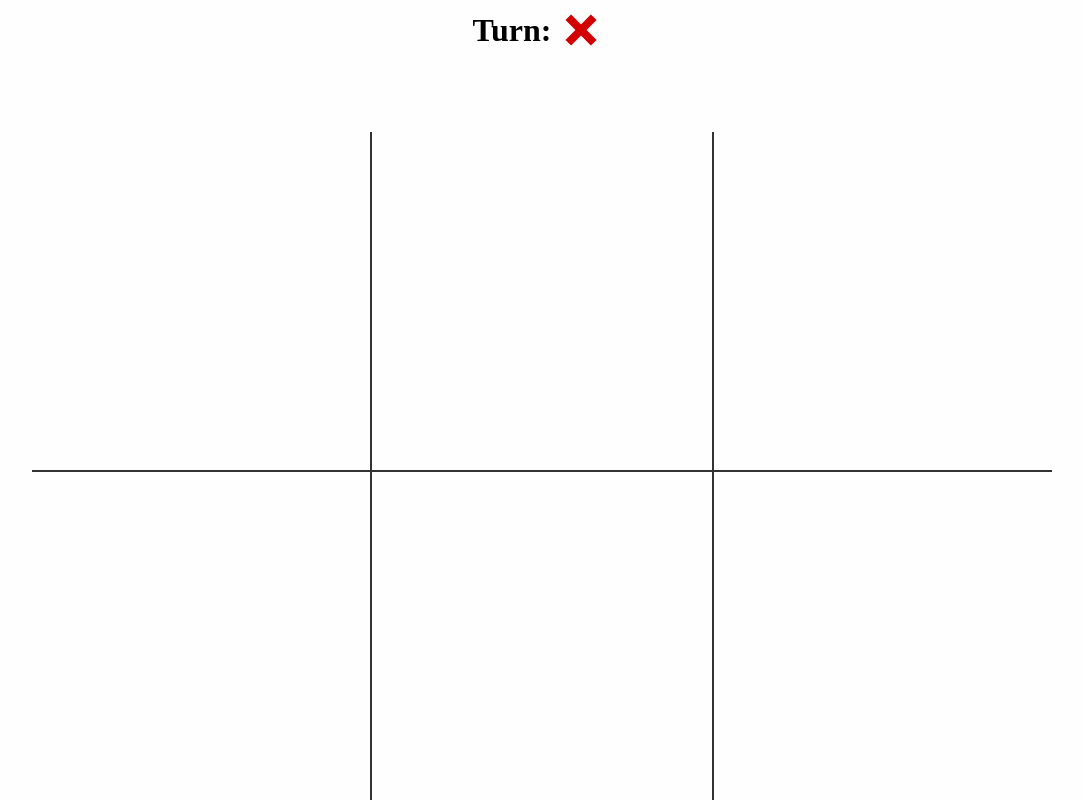
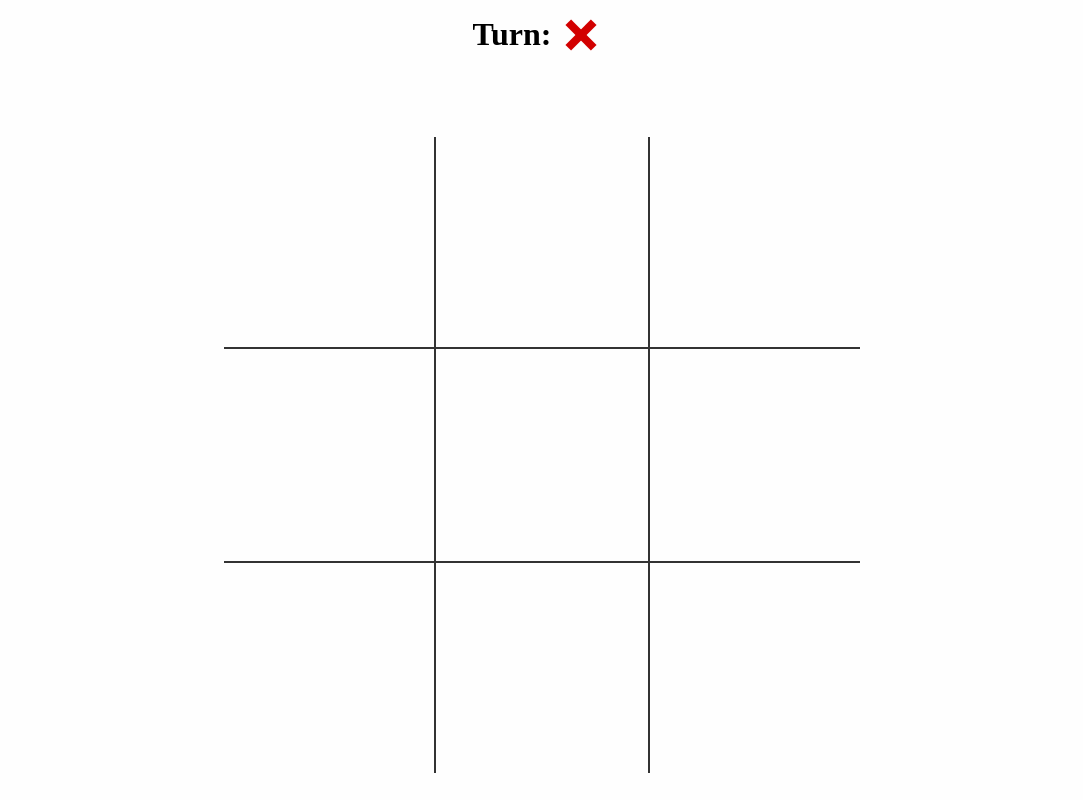
Before and after one commit to umgamrania/tic-tac-gone, a plain HTML site: page index.html in a window 1280 px wide. Shown: the top 800 px of the page, without its empty margins (98-1181 px from the left). Drawn offline with Linux system fonts and the light colour scheme.

Commit message:
Fixed size issue on desktop

```diff
--- a/style.css
+++ b/style.css
@@ -15,7 +15,7 @@ body {
 
 .game {
     position: relative;
-    width: 80vw;
+    width: 80vmin;
     display: grid;
     grid-template-columns: 1fr 1fr 1fr;
     gap: 2.5px;
```
